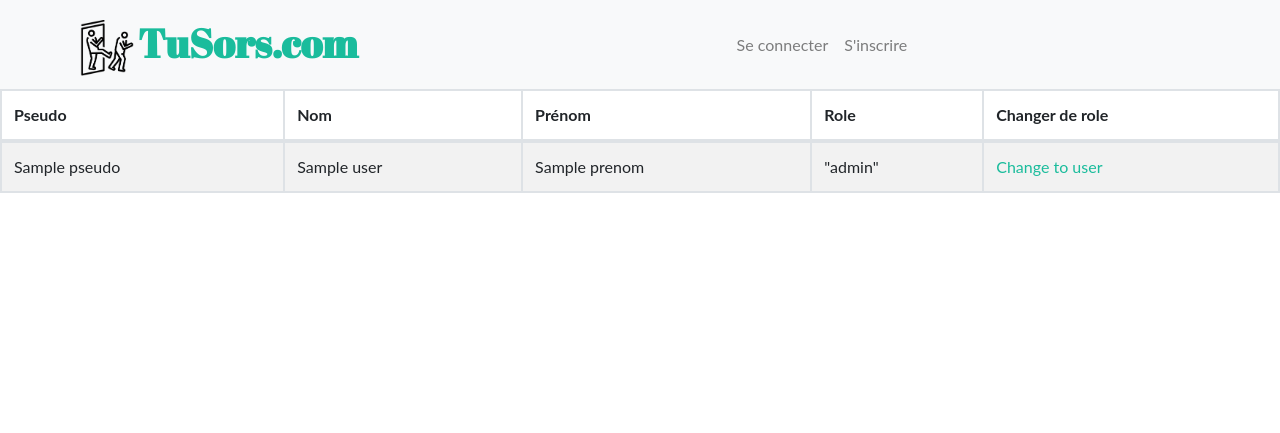
After one commit to JessyMe/eniSymfonyProject, a Symfony app: template templates/admin/role.html.twig in a window 1280 px wide. The commit adds this page. Shown: the top 433 px of the page. Run offline with Twig, Linux system fonts and the light colour scheme; the template is opened without the code that fills it: most values are stand-ins (such as "Sample title", 1, 10 or a date in 2020); some libraries are stand-ins or nearby versions.

Commit message:
Admin change les roles

```diff
--- a/src/Entity/User.php
+++ b/src/Entity/User.php
@@ -228,8 +228,8 @@ class User implements UserInterface
     public function getRoles()
     {
         $roles = $this->roles;
-        $roles[] = 'ROLE_USER';
-        return array_unique($roles);
+//        $roles[] = 'ROLE_USER';
+        return $roles;
     }
 
     /**
--- /dev/null
+++ b/templates/admin/role.html.twig
@@ -0,0 +1,46 @@
+{% extends 'layout.html.twig' %}
+
+
+{% block main %}
+    <div class="table-wrapper-scroll-y my-custom-scrollbar">
+        <table class="table table-bordered table-striped mb-0">
+    {#------------------------- Tab Head --------------------------------#}
+            <thead class="sticky-top">
+            <tr>
+                <th scope="col">Pseudo</th>
+                <th scope="col">Nom</th>
+                <th scope="col">Prénom</th>
+                <th scope="col">Role</th>
+                <th scope="col">Changer de role</th>
+            </tr>
+            </thead>
+    {#------------------------- Tab body --------------------------------#}
+            <tbody>
+            {% for user in users %}
+            <tr>
+                <td>
+                    {{ user.pseudo }}
+                </td>
+                <td>
+                    {{ user.nom }}
+                </td>
+                <td>
+                    {{ user.prenom }}
+                </td>
+                <td>
+                    {{ user.roles | json_encode }}
+                </td>
+                <td>
+                    {% if user.roles == ["ROLE_USER"] %}
+                        <a href="{{ path('admin_roleadmin', {'id': user.id}) }}">Change to admin</a>
+                    {% else %}
+                        <a href="{{ path('admin_roleuser', {'id': user.id}) }}">Change to user</a>
+                    {% endif %}
+                </td>
+            </tr>
+            {% endfor %}
+            </tbody>
+        </table>
+    </div>
+    <br>
+{% endblock %}
--- a/templates/include/nav.html.twig
+++ b/templates/include/nav.html.twig
@@ -14,6 +14,9 @@
                     {%if role == 'ROLE_ADMIN' %}
                         <li class="nav-item ">
                             <a class="nav-link" href="{{ path('admin_registeruser') }}" aria-disabled="true">Créer utilisateur</a>
+                        </li>
+                        <li class="nav-item ">
+                            <a class="nav-link" href="{{ path('admin_userroles') }}" aria-disabled="true">Modifier Role</a>
                         </li>
                         <li class="nav-item ">
                             <a class="nav-link" href="#" aria-disabled="true">Ville</a>
```
Also changed, not shown: src/Controller/AdminController.php (+43 -0 lines).
